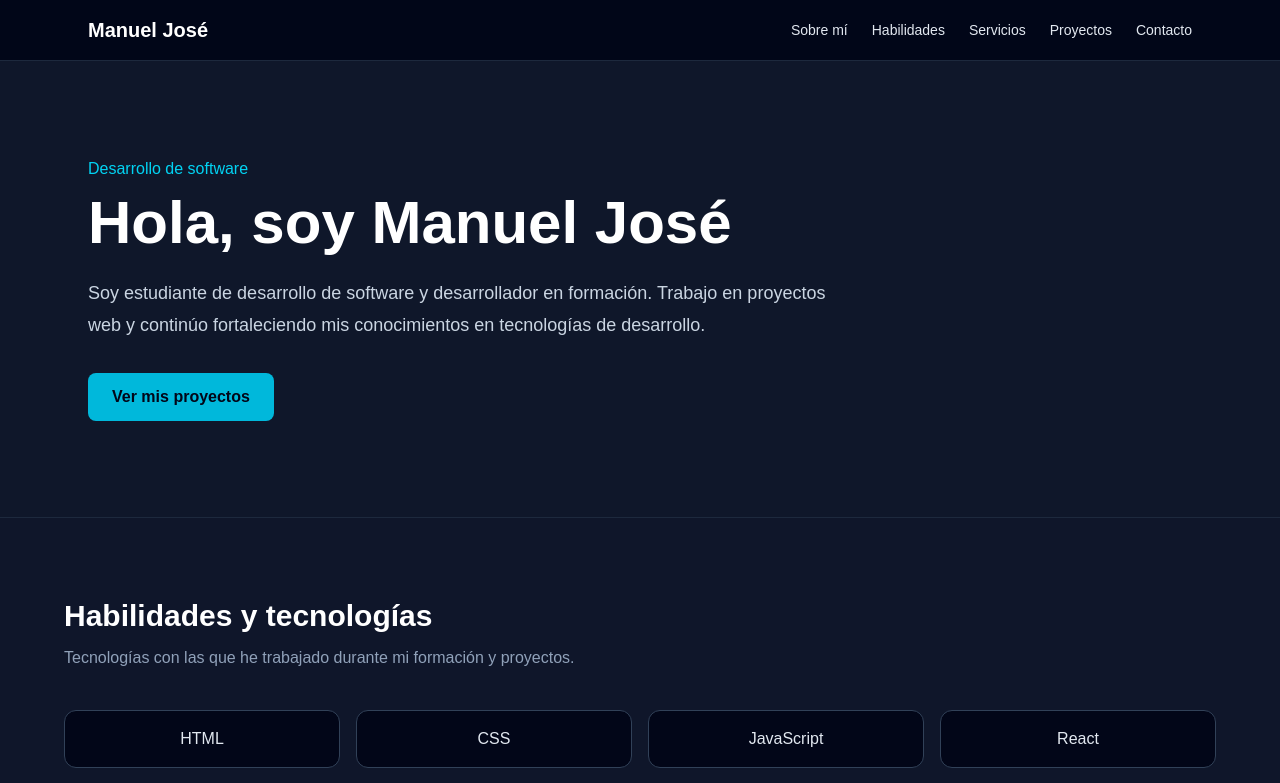
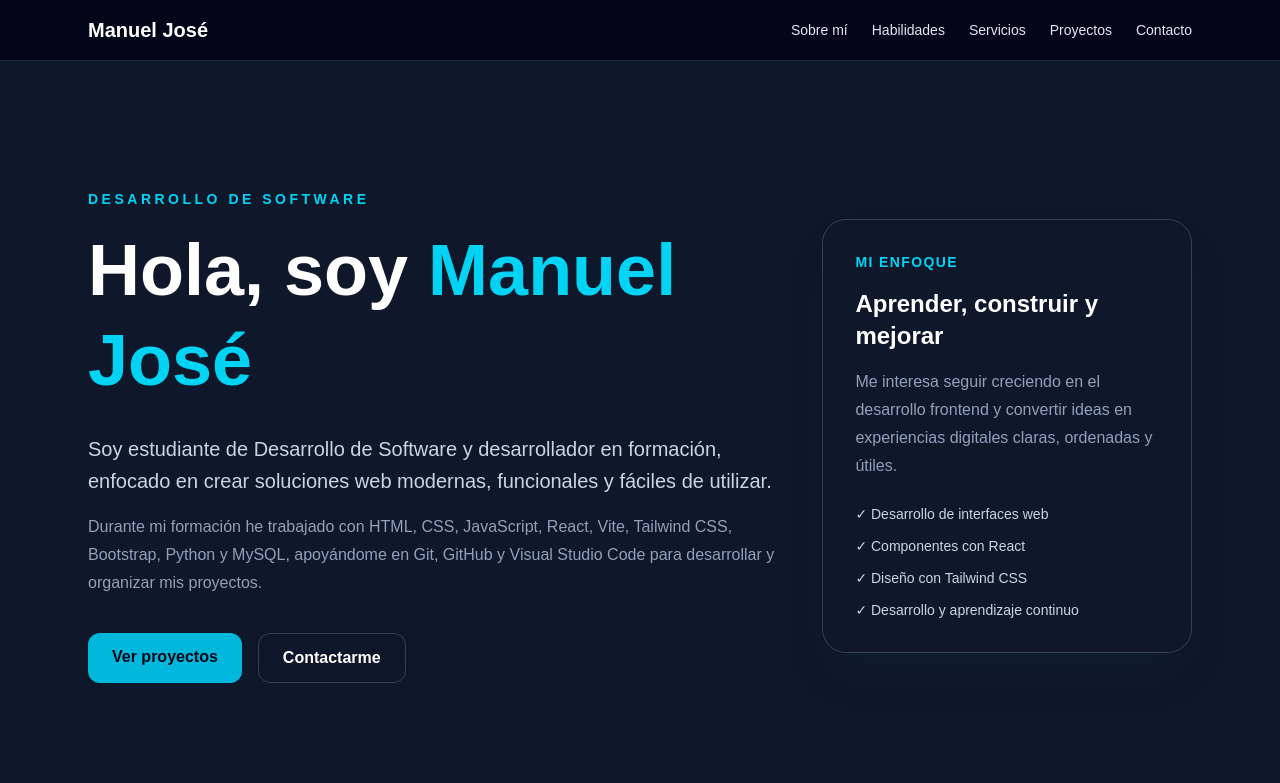
Before and after one commit to manuelhormiga06-a11y/Portafolio, a React (Vite) app: page / in a window 1280 px wide. Shown: the top 783 px of the page. Built offline with nearby package versions, Linux system fonts and the light colour scheme.

Commit message:
Mejorar About.jsx

```diff
--- a/src/components/About.jsx
+++ b/src/components/About.jsx
@@ -1,15 +1,61 @@
 function About() {
   return (
-    <section id="sobre-mi" className="mx-auto max-w-6xl px-6 py-24">
-      <header id="inicio" className="max-w-3xl">
-        <p className="mb-3 text-cyan-400">Desarrollo de software</p>
-        <h1 className="text-4xl font-bold text-white md:text-6xl">Hola, soy Manuel José</h1>
-        <p className="mt-6 text-lg leading-8 text-slate-300">
-          Soy estudiante de desarrollo de software y desarrollador en formación. Trabajo en proyectos web y continúo fortaleciendo mis conocimientos en tecnologías de desarrollo.
-        </p>
-        <a href="#proyectos" className="mt-8 inline-block rounded-lg bg-cyan-500 px-6 py-3 font-semibold text-slate-950 hover:bg-cyan-400">
-          Ver mis proyectos
-        </a>
+    <section id="sobre-mi" className="mx-auto max-w-6xl px-6 py-24 md:py-32">
+      <header id="inicio" className="grid items-center gap-12 md:grid-cols-[1.3fr_0.7fr]">
+        <section>
+          <p className="mb-4 text-sm font-semibold uppercase tracking-[0.25em] text-cyan-400">
+            Desarrollo de software
+          </p>
+
+          <h1 className="max-w-4xl text-5xl font-black leading-tight text-white md:text-7xl">
+            Hola, soy <span className="text-cyan-400">Manuel José</span>
+          </h1>
+
+          <p className="mt-7 max-w-3xl text-lg leading-8 text-slate-300 md:text-xl">
+            Soy estudiante de Desarrollo de Software y desarrollador en formación,
+            enfocado en crear soluciones web modernas, funcionales y fáciles de utilizar.
+          </p>
+
+          <p className="mt-4 max-w-3xl leading-7 text-slate-400">
+            Durante mi formación he trabajado con HTML, CSS, JavaScript, React, Vite,
+            Tailwind CSS, Bootstrap, Python y MySQL, apoyándome en Git, GitHub y
+            Visual Studio Code para desarrollar y organizar mis proyectos.
+          </p>
+
+          <nav className="mt-9 flex flex-wrap gap-4" aria-label="Acciones principales">
+            <a
+              href="#proyectos"
+              className="rounded-xl bg-cyan-500 px-6 py-3 font-bold text-slate-950 transition hover:-translate-y-0.5 hover:bg-cyan-400"
+            >
+              Ver proyectos
+            </a>
+            <a
+              href="#contacto"
+              className="rounded-xl border border-slate-700 px-6 py-3 font-bold text-white transition hover:border-cyan-400 hover:text-cyan-400"
+            >
+              Contactarme
+            </a>
+          </nav>
+        </section>
+
+        <aside className="rounded-3xl border border-slate-700 bg-slate-900 p-8 shadow-2xl shadow-cyan-950/20">
+          <p className="text-sm font-semibold uppercase tracking-widest text-cyan-400">
+            Mi enfoque
+          </p>
+          <h2 className="mt-4 text-2xl font-bold text-white">
+            Aprender, construir y mejorar
+          </h2>
+          <p className="mt-4 leading-7 text-slate-400">
+            Me interesa seguir creciendo en el desarrollo frontend y convertir ideas
+            en experiencias digitales claras, ordenadas y útiles.
+          </p>
+          <ul className="mt-6 space-y-3 text-sm text-slate-300">
+            <li>✓ Desarrollo de interfaces web</li>
+            <li>✓ Componentes con React</li>
+            <li>✓ Diseño con Tailwind CSS</li>
+            <li>✓ Desarrollo y aprendizaje continuo</li>
+          </ul>
+        </aside>
       </header>
     </section>
   )
```
